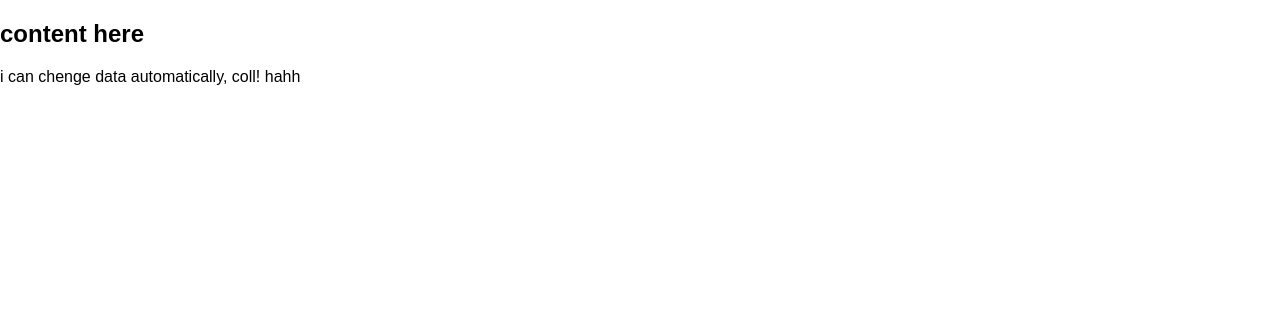
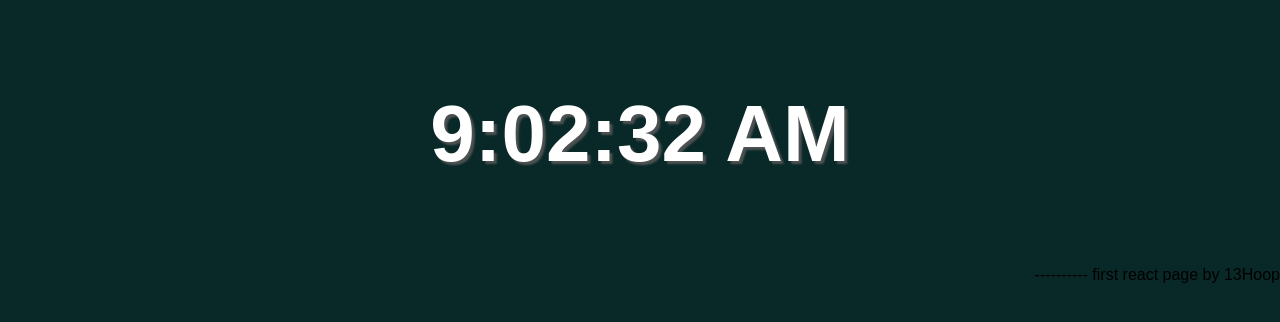
Before and after one commit to 13hoop/reactlist, a React (Create React App) app in the folder reactdemo/: page / in a window 1280 px wide. Shown: the top 322 px of the page. Built offline with nearby package versions, Linux system fonts and the light colour scheme.

Commit message:
page show

```diff
--- a/reactdemo/public/index.html
+++ b/reactdemo/public/index.html
@@ -1,33 +1,13 @@
 <!doctype html>
 <html lang="en">
+
 <head>
   <meta charset="utf-8">
   <meta name="viewport" content="width=device-width, initial-scale=1">
   <link rel="shortcut icon" href="%PUBLIC_URL%/favicon.ico">
-    <!--
-      Notice the use of %PUBLIC_URL% in the tag above.
-      It will be replaced with the URL of the `public` folder during the build.
-      Only files inside the `public` folder can be referenced from the HTML.
-
-      Unlike "/favicon.ico" or "favicon.ico", "%PUBLIC_URL%/favicon.ico" will
-      work correctly both with client-side routing and a non-root public URL.
-      Learn how to configure a non-root public URL by running `npm run build`.
-    -->
-    <title>React App</title>
+  <title>React page</title>
 </head>
 <body>
-    <div id="root"></div>
-    <!--
-      This HTML file is a template.
-      If you open it directly in the browser, you will see an empty page.
-
-      You can add webfonts, meta tags, or analytics to this file.
-      The build step will place the bundled scripts into the <body> tag.
-
-      To begin the development, run `npm start`.
-      To create a production bundle, use `npm run build`.
-    -->
-    <h2>content here</h2>
   <div class="content"></div>
 </body>
 </html>
--- a/reactdemo/src/index.css
+++ b/reactdemo/src/index.css
@@ -1,5 +1,18 @@
 body {
   margin: 0;
   padding: 0;
-  font-family: sans-serif;
+  background: #092928;
+  font-family: "Hiragino Kaku Gothic ProN", "ヒラギノ角ゴ ProN W3", メイリオ, Meiryo, "ＭＳ Ｐゴシック", sans-serif;
+  line-height: 0.85;
 }
+h2 {
+  margin: 100px;
+  color: white;
+  text-align: center;
+  font-size: 80px;
+  text-shadow: 3px 3px 2px rgba(85, 85, 85, 0.9);
+}
+
+p {
+  text-align: right;
+}
--- a/reactdemo/src/index.js
+++ b/reactdemo/src/index.js
@@ -3,9 +3,17 @@ import ReactDOM from 'react-dom';
 import App from './App';
 import './index.css';
 
-ReactDOM.render(
-  // <h1>Hello, world! This is a fucking React, baby!</h1>,
-  <p>i can chenge data automatically, coll!   hahh</p>,
-  // document.getElementById('root'),
- document.getElementsByClassName('content')[0]
-);
+function tick() {
+  const element = (
+    <div>
+      <h2>{new Date().toLocaleTimeString()}</h2>
+      <p> ---------- first react page by 13Hoop</p>
+    </div>
+  );
+  ReactDOM.render(
+    element,
+    document.getElementsByClassName('content')[0]
+  );
+}
+
+setInterval(tick, 1000);
```
Also changed, not shown: 1 other file (tests, documents, lock files or other folders). Lines whose indentation alone changed are shown as unchanged.
